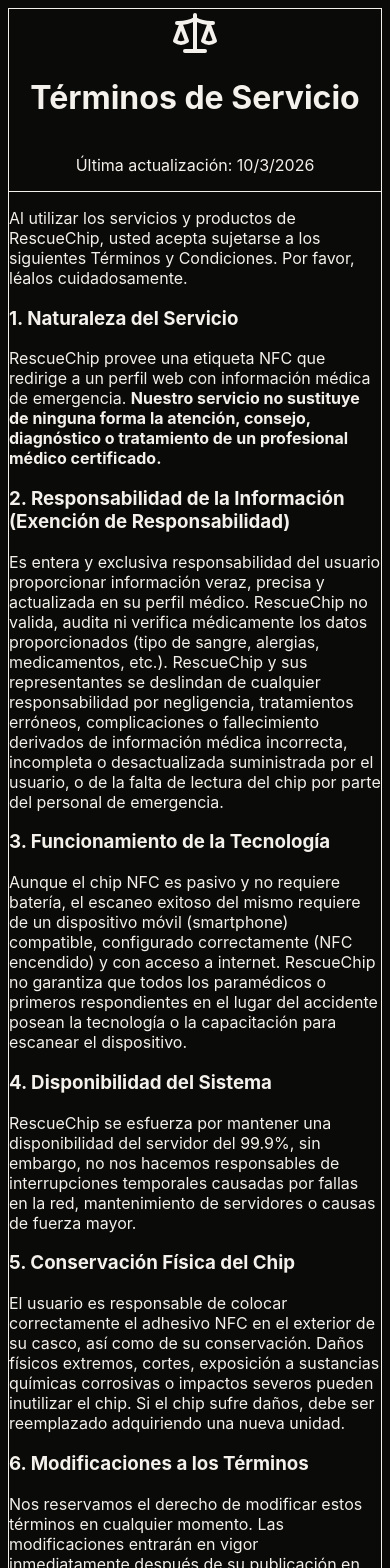
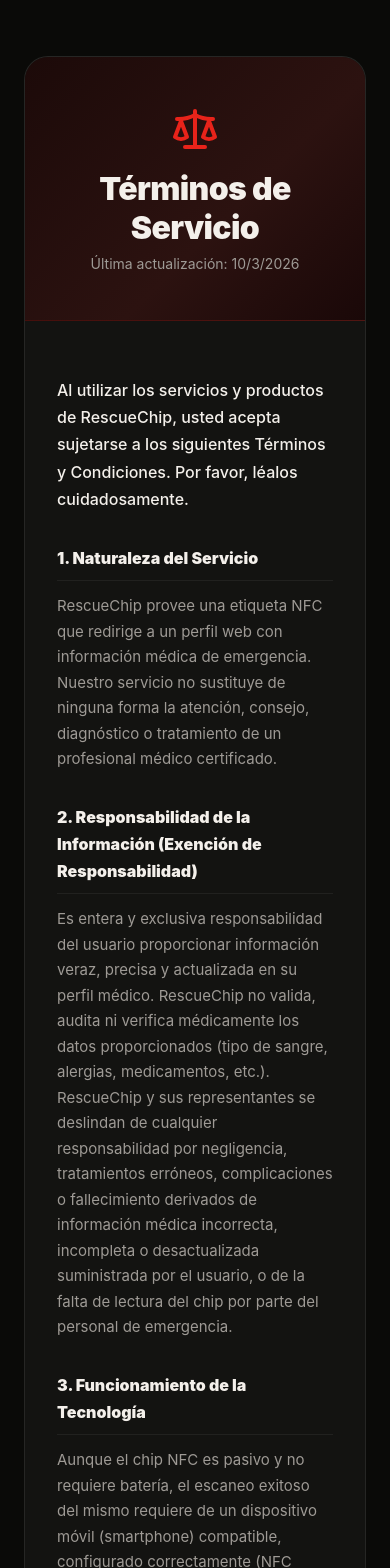
Before and after one commit to ektorromo-dev/rescue-chip, a Next.js app: page /terms in a window 390 px wide. Shown: the top 1568 px of the page. Built offline with nearby package versions, Linux system fonts and the light colour scheme.

Commit message:
feat: fix shop modal, dark privacy/terms, landing cleanup, 911 btn mobile

```diff
--- a/src/app/shop/page.tsx
+++ b/src/app/shop/page.tsx
@@ -174,7 +174,7 @@ export default function ShopPage() {
         if (!selectedPackage) return null;
 
         return (
-            <div style={{ top: 0, right: 0, bottom: 0, left: 0, zIndex: 50, display: "flex", alignItems: "center", justifyContent: "center", padding: "16px" }}>
+            <div style={{ position: 'fixed', top: 0, right: 0, bottom: 0, left: 0, zIndex: 50, display: "flex", alignItems: "center", justifyContent: "center", padding: "16px", backgroundColor: 'rgba(0,0,0,0.85)', overflowY: 'auto' }}>
                 <div style={{ backgroundColor: "#1A1A18", width: "100%", maxWidth: "768px", borderRadius: "24px", overflow: "hidden", border: "1px solid rgba(255,255,255,0.08)", display: "flex", flexDirection: "column" }}>
                     <div style={{ display: "flex", alignItems: "center", justifyContent: "space-between", padding: "24px", borderBottom: "1px solid rgba(255,255,255,0.08)" }}>
                         <div>
--- a/src/app/terms/page.tsx
+++ b/src/app/terms/page.tsx
@@ -3,50 +3,62 @@ import { ArrowLeft, Scale } from "lucide-react";
 
 export default function TermsOfService() {
     return (
-        <div className="min-h-screen bg-muted py-12 px-4 sm:px-6 lg:px-8">
-            <div className="max-w-3xl mx-auto bg-card rounded-3xl shadow-lg border border-border/50 overflow-hidden">
-                <div className="bg-primary/5 p-8 border-b border-border/50 flex flex-col items-center text-center">
-                    <Scale size={48} className="text-primary mb-4" />
-                    <h1 className="text-3xl font-black tracking-tight mb-2">Términos de Servicio</h1>
-                    <p className="text-muted-foreground">Última actualización: {new Date().toLocaleDateString('es-MX')}</p>
+        <div style={{ minHeight: '100vh', backgroundColor: '#0A0A08', padding: '48px 16px', fontFamily: "'Inter', -apple-system, BlinkMacSystemFont, sans-serif" }}>
+            <div style={{ maxWidth: '720px', margin: '0 auto', backgroundColor: '#131311', borderRadius: '24px', border: '1px solid rgba(255,255,255,0.08)', overflow: 'hidden' }}>
+
+                {/* Header */}
+                <div style={{ background: 'linear-gradient(135deg, #1C0A09 0%, #2C1210 60%, #1A0808 100%)', padding: '48px 32px', textAlign: 'center', borderBottom: '1px solid rgba(232,35,26,0.2)' }}>
+                    <Scale size={48} style={{ color: '#E8231A', margin: '0 auto 16px', display: 'block' }} />
+                    <h1 style={{ fontSize: '32px', fontWeight: 900, color: '#F4F0EB', margin: '0 0 8px', letterSpacing: '-0.02em' }}>Términos de Servicio</h1>
+                    <p style={{ color: '#9E9A95', fontSize: '14px', margin: 0 }}>
+                        Última actualización: {new Date().toLocaleDateString('es-MX')}
+                    </p>
                 </div>
-                <div className="p-8 prose prose-slate dark:prose-invert max-w-none text-muted-foreground">
-                    <p className="lead font-medium text-foreground">
+
+                {/* Body */}
+                <div style={{ padding: '40px 32px', color: '#9E9A95', lineHeight: 1.7, fontSize: '15px' }}>
+                    <p style={{ color: '#F4F0EB', fontWeight: 500, marginBottom: '32px', fontSize: '16px' }}>
                         Al utilizar los servicios y productos de RescueChip, usted acepta sujetarse a los siguientes Términos y Condiciones. Por favor, léalos cuidadosamente.
                     </p>
 
-                    <h3 className="text-xl font-bold text-foreground mt-8 mb-4">1. Naturaleza del Servicio</h3>
-                    <p>
-                        RescueChip provee una etiqueta NFC que redirige a un perfil web con información médica de emergencia. <strong>Nuestro servicio no sustituye de ninguna forma la atención, consejo, diagnóstico o tratamiento de un profesional médico certificado.</strong>
-                    </p>
+                    {[
+                        {
+                            title: '1. Naturaleza del Servicio',
+                            content: 'RescueChip provee una etiqueta NFC que redirige a un perfil web con información médica de emergencia. Nuestro servicio no sustituye de ninguna forma la atención, consejo, diagnóstico o tratamiento de un profesional médico certificado.'
+                        },
+                        {
+                            title: '2. Responsabilidad de la Información (Exención de Responsabilidad)',
+                            content: 'Es entera y exclusiva responsabilidad del usuario proporcionar información veraz, precisa y actualizada en su perfil médico. RescueChip no valida, audita ni verifica médicamente los datos proporcionados (tipo de sangre, alergias, medicamentos, etc.). RescueChip y sus representantes se deslindan de cualquier responsabilidad por negligencia, tratamientos erróneos, complicaciones o fallecimiento derivados de información médica incorrecta, incompleta o desactualizada suministrada por el usuario, o de la falta de lectura del chip por parte del personal de emergencia.'
+                        },
+                        {
+                            title: '3. Funcionamiento de la Tecnología',
+                            content: 'Aunque el chip NFC es pasivo y no requiere batería, el escaneo exitoso del mismo requiere de un dispositivo móvil (smartphone) compatible, configurado correctamente (NFC encendido) y con acceso a internet. RescueChip no garantiza que todos los paramédicos o primeros respondientes en el lugar del accidente posean la tecnología o la capacitación para escanear el dispositivo.'
+                        },
+                        {
+                            title: '4. Disponibilidad del Sistema',
+                            content: 'RescueChip se esfuerza por mantener una disponibilidad del servidor del 99.9%, sin embargo, no nos hacemos responsables de interrupciones temporales causadas por fallas en la red, mantenimiento de servidores o causas de fuerza mayor.'
+                        },
+                        {
+                            title: '5. Conservación Física del Chip',
+                            content: 'El usuario es responsable de colocar correctamente el adhesivo NFC en el exterior de su casco, así como de su conservación. Daños físicos extremos, cortes, exposición a sustancias químicas corrosivas o impactos severos pueden inutilizar el chip. Si el chip sufre daños, debe ser reemplazado adquiriendo una nueva unidad.'
+                        },
+                        {
+                            title: '6. Modificaciones a los Términos',
+                            content: 'Nos reservamos el derecho de modificar estos términos en cualquier momento. Las modificaciones entrarán en vigor inmediatamente después de su publicación en esta plataforma.'
+                        }
+                    ].map((section, i) => (
+                        <div key={i} style={{ marginBottom: '32px' }}>
+                            <h3 style={{ fontSize: '16px', fontWeight: 900, color: '#F4F0EB', marginBottom: '12px', paddingBottom: '8px', borderBottom: '1px solid rgba(255,255,255,0.06)' }}>
+                                {section.title}
+                            </h3>
+                            <p style={{ margin: 0 }}>{section.content}</p>
+                        </div>
+                    ))}
+                </div>
 
-                    <h3 className="text-xl font-bold text-foreground mt-8 mb-4">2. Responsabilidad de la Información (Exención de Responsabilidad)</h3>
-                    <p>
-                        Es entera y exclusiva responsabilidad del usuario proporcionar información veraz, precisa y actualizada en su perfil médico. RescueChip no valida, audita ni verifica médicamente los datos proporcionados (tipo de sangre, alergias, medicamentos, etc.). RescueChip y sus representantes se deslindan de cualquier responsabilidad por negligencia, tratamientos erróneos, complicaciones o fallecimiento derivados de información médica incorrecta, incompleta o desactualizada suministrada por el usuario, o de la falta de lectura del chip por parte del personal de emergencia.
-                    </p>
-
-                    <h3 className="text-xl font-bold text-foreground mt-8 mb-4">3. Funcionamiento de la Tecnología</h3>
-                    <p>
-                        Aunque el chip NFC es pasivo y no requiere batería, el escaneo exitoso del mismo requiere de un dispositivo móvil (smartphone) compatible, configurado correctamente (NFC encendido) y con acceso a internet. RescueChip no garantiza que todos los paramédicos o primeros respondientes en el lugar del accidente posean la tecnología o la capacitación para escanear el dispositivo.
-                    </p>
-
-                    <h3 className="text-xl font-bold text-foreground mt-8 mb-4">4. Disponibilidad del Sistema</h3>
-                    <p>
-                        RescueChip se esfuerza por mantener una disponibilidad del servidor del 99.9%, sin embargo, no nos hacemos responsables de interrupciones temporales causadas por fallas en la red, mantenimiento de servidores o causas de fuerza mayor.
-                    </p>
-
-                    <h3 className="text-xl font-bold text-foreground mt-8 mb-4">5. Conservación Física del Chip</h3>
-                    <p>
-                        El usuario es responsable de colocar correctamente el adhesivo NFC en el exterior de su casco, así como de su conservación. Daños físicos extremos, cortes, exposición a sustancias químicas corrosivas o impactos severos pueden inutilizar el chip. Si el chip sufre daños, debe ser reemplazado adquiriendo una nueva unidad.
-                    </p>
-
-                    <h3 className="text-xl font-bold text-foreground mt-8 mb-4">6. Modificaciones a los Términos</h3>
-                    <p>
-                        Nos reservamos el derecho de modificar estos términos en cualquier momento. Las modificaciones entrarán en vigor inmediatamente después de su publicación en esta plataforma.
-                    </p>
-                </div>
-                <div className="bg-muted/50 p-6 border-t border-border/50 text-center">
-                    <Link href="/" className="inline-flex items-center gap-2 text-sm font-bold text-primary hover:text-primary/80 transition-colors">
+                {/* Footer */}
+                <div style={{ padding: '24px 32px', borderTop: '1px solid rgba(255,255,255,0.06)', textAlign: 'center', backgroundColor: 'rgba(255,255,255,0.02)' }}>
+                    <Link href="/" style={{ display: 'inline-flex', alignItems: 'center', gap: '8px', fontSize: '13px', fontWeight: 700, color: '#E8231A', textDecoration: 'none' }}>
                         <ArrowLeft size={16} /> Volver a la página principal
                     </Link>
                 </div>
```
Also changed, not shown: src/app/page.tsx (+11 -17 lines), src/app/privacy/page.tsx (+63 -44 lines), src/components/FirstAidBanner.tsx (+8 -11 lines).
